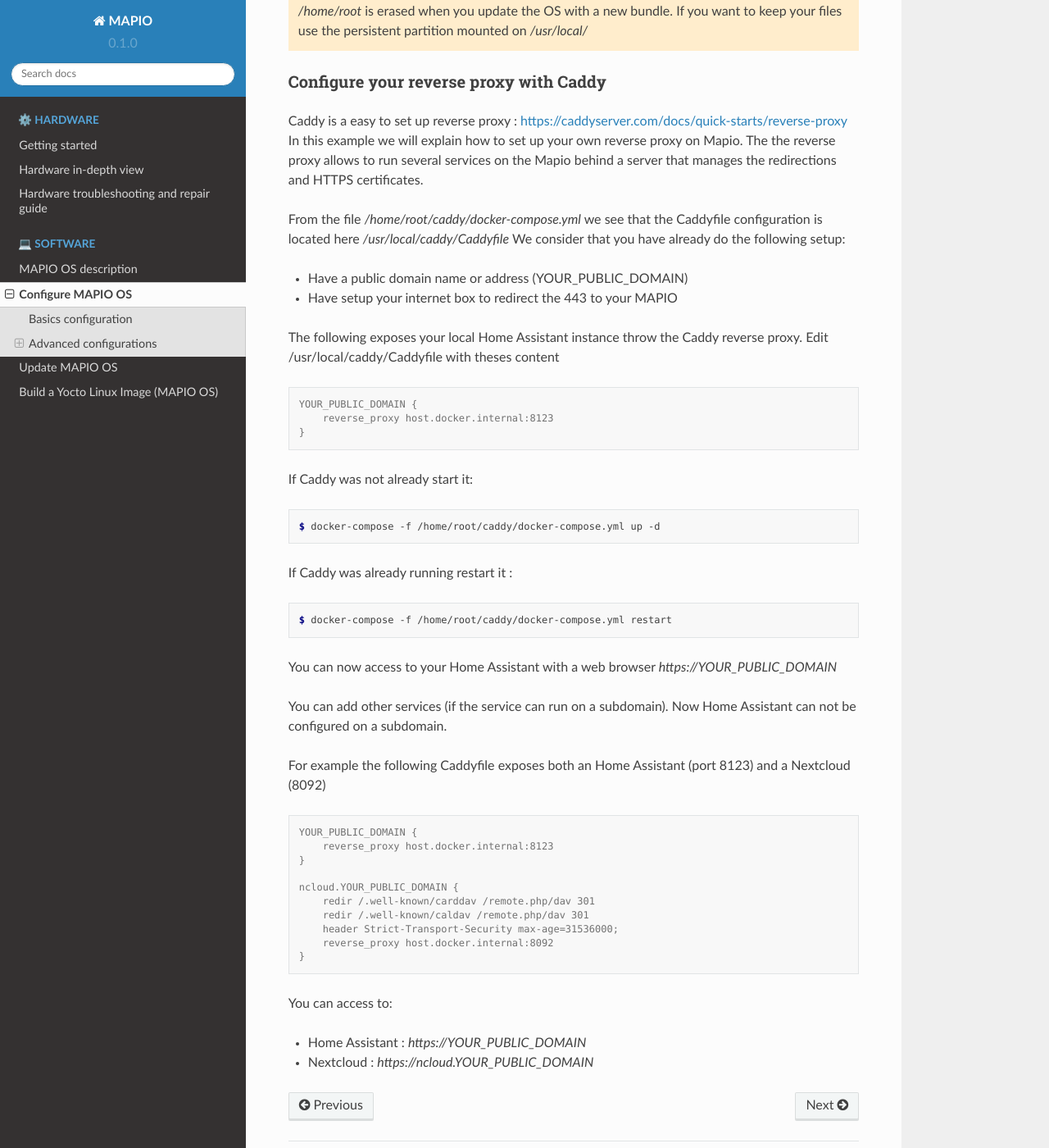
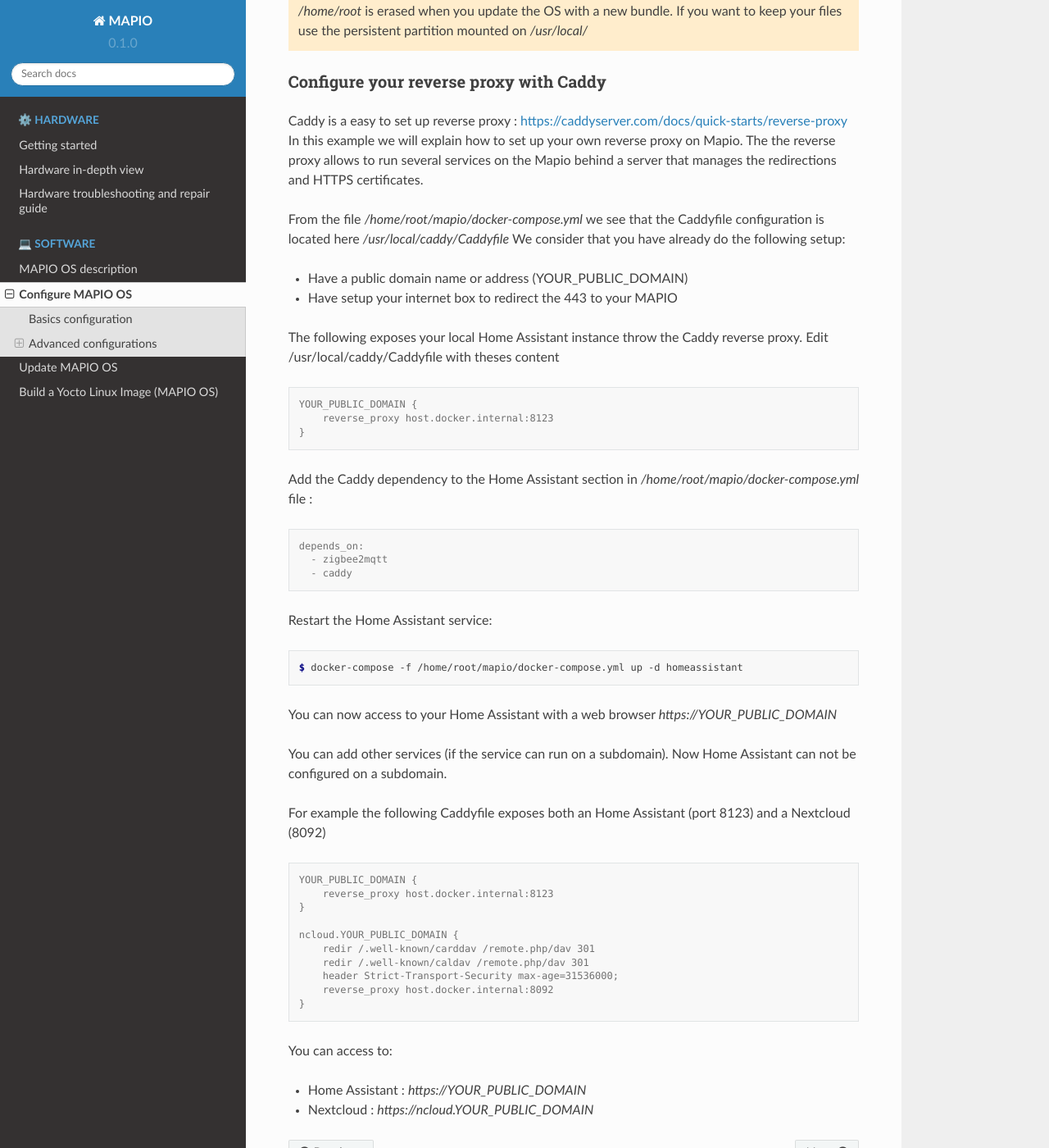
Before and after one commit to pcurt/mapio-docs, a Sphinx documentation site: the page built from docs/source/os-configure.rst, in a window 1280 px wide and 1400 px high, scrolled down 1103 px. Shown: the whole window at 82% size. Built offline with Sphinx 7.4.7 and the Read the Docs theme 2.0.0, drawn with Linux system fonts in a browser that asks for light colours.

Commit message:
feat: update reverse proxy section

```diff
--- a/docs/source/os-configure.rst
+++ b/docs/source/os-configure.rst
@@ -42,7 +42,7 @@
 In this example we will explain how to set up your own reverse proxy on Mapio.
 The the reverse proxy allows to run several services on the Mapio behind a server that manages the redirections and HTTPS certificates.
 
-From the file */home/root/caddy/docker-compose.yml* we see that the Caddyfile configuration is located here */usr/local/caddy/Caddyfile*
+From the file */home/root/mapio/docker-compose.yml* we see that the Caddyfile configuration is located here */usr/local/caddy/Caddyfile*
 We consider that you have already do the following setup:
 
 * Have a public domain name or address (YOUR_PUBLIC_DOMAIN)
@@ -57,17 +57,20 @@
         reverse_proxy host.docker.internal:8123
     }
 
-If Caddy was not already start it:
+Add the Caddy dependency to the Home Assistant section in */home/root/mapio/docker-compose.yml* file :
 
 .. code-block:: console
 
-    $ docker-compose -f /home/root/caddy/docker-compose.yml up -d
+    depends_on:
+      - zigbee2mqtt
+      - caddy
 
-If Caddy was already running restart it :
+Restart the Home Assistant service:
 
 .. code-block:: console
 
-    $ docker-compose -f /home/root/caddy/docker-compose.yml restart
+    $ docker-compose -f /home/root/mapio/docker-compose.yml up -d homeassistant
+
 
 You can now access to your Home Assistant with a web browser *https://YOUR_PUBLIC_DOMAIN*
 
```
